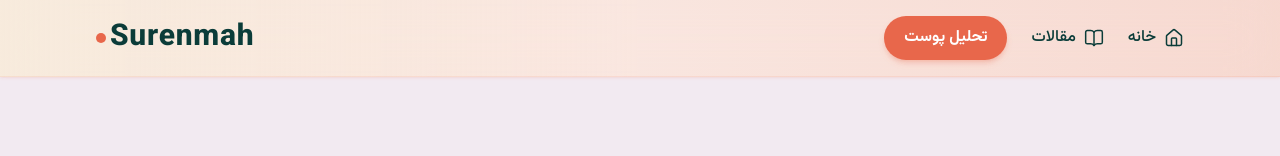
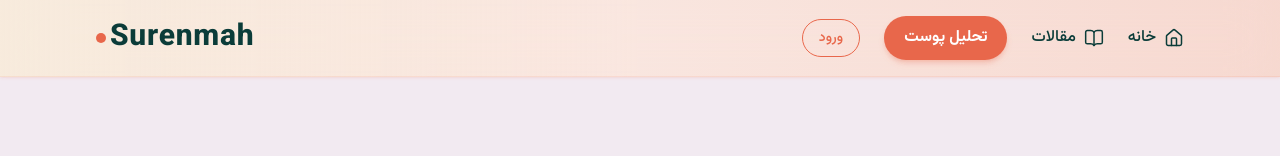
Before and after one commit to ahm100/Skin-Frontend, a Next.js app: page / in a window 1280 px wide. Shown: the top 156 px of the page. Built offline with nearby package versions, Linux system fonts and the light colour scheme.

Commit message:
login/logout header

```diff
--- a/app/layout.tsx
+++ b/app/layout.tsx
@@ -2,6 +2,7 @@
 import Link from "next/link";
 import "./globals.css";
 import { Home, BookOpen } from "lucide-react";
+import AuthButton from "@/components/AuthButton";
 
 export const metadata: Metadata = {
   title: "Surenmah | تحلیل پوست با هوش مصنوعی",
@@ -208,6 +209,8 @@
                 تحلیل پوست
               </Link>
 
+              <AuthButton />
+
             </nav>
 
 
@@ -226,7 +229,7 @@
                 shrink-0
                 whitespace-nowrap
 
-                text-xl
+                text-lg
                 sm:text-2xl
                 md:text-3xl
 
--- /dev/null
+++ b/components/AuthButton.tsx
@@ -0,0 +1,70 @@
+"use client";
+// chon layout use client nadare va az localstroage khabar nadare va server base hast
+
+import Link from "next/link";
+import { useEffect, useState } from "react";
+
+export default function AuthButton() {
+  const [isLoggedIn, setIsLoggedIn] = useState(false);
+
+  useEffect(() => {
+    setIsLoggedIn(!!localStorage.getItem("token"));
+  }, []);
+
+  function logout() {
+    localStorage.removeItem("token");
+    setIsLoggedIn(false);
+    window.location.href = "/";
+  }
+
+  if (isLoggedIn) {
+    return (
+      <button
+        type="button"
+        onClick={logout}
+        className="
+          rounded-full
+          border
+          border-coral
+          px-3
+          py-1.5
+          sm:px-4
+          sm:py-2
+          text-xs
+          sm:text-sm
+          font-medium
+          text-coral
+          hover:bg-coral
+          hover:text-white
+          transition
+        "
+      >
+        خروج
+      </button>
+    );
+  }
+
+  return (
+    <Link
+      href="/login"
+      className="
+        rounded-full
+        border
+        border-coral
+        px-3
+        py-1.5
+        sm:px-4
+        sm:py-2
+        text-xs
+        sm:text-sm
+        font-medium
+        text-coral
+        hover:bg-coral
+        hover:text-white
+        transition
+      "
+    >
+      ورود
+    </Link>
+  );
+}
```
